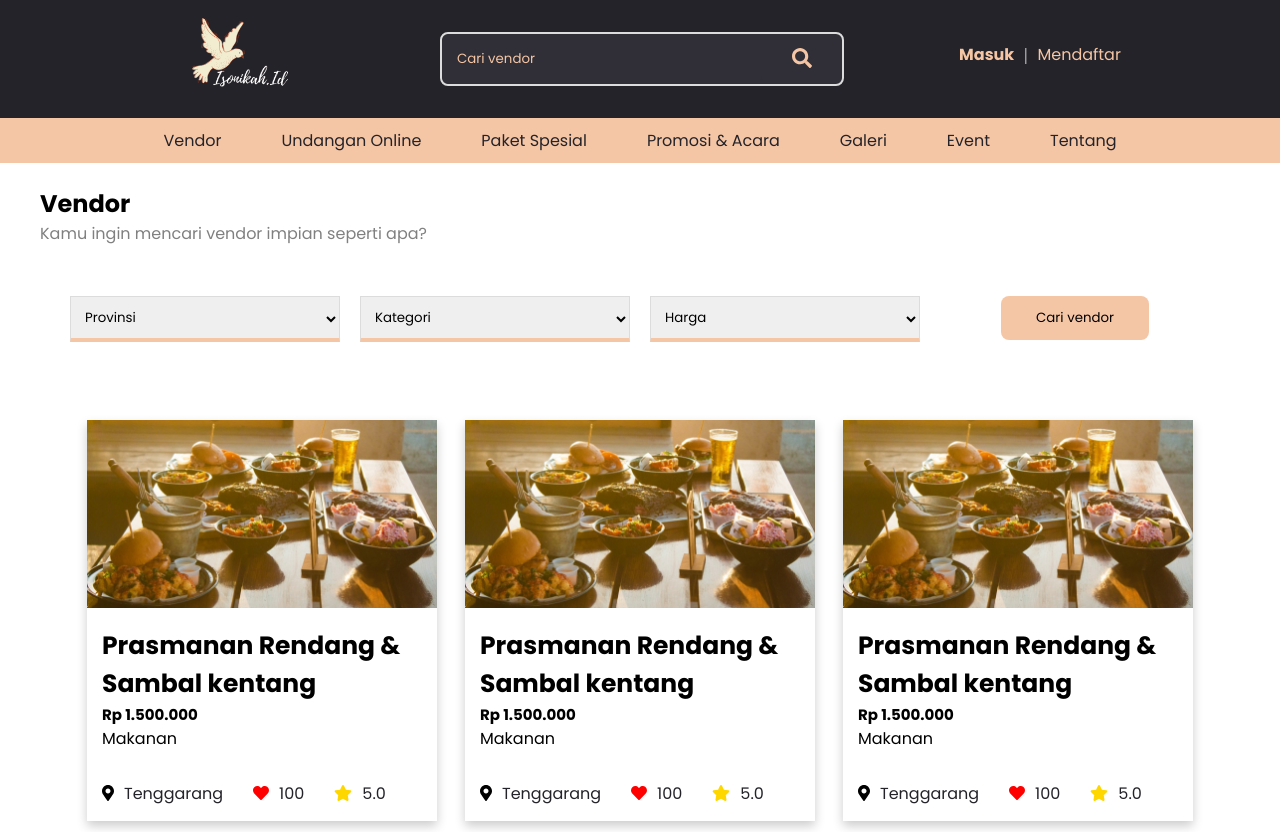
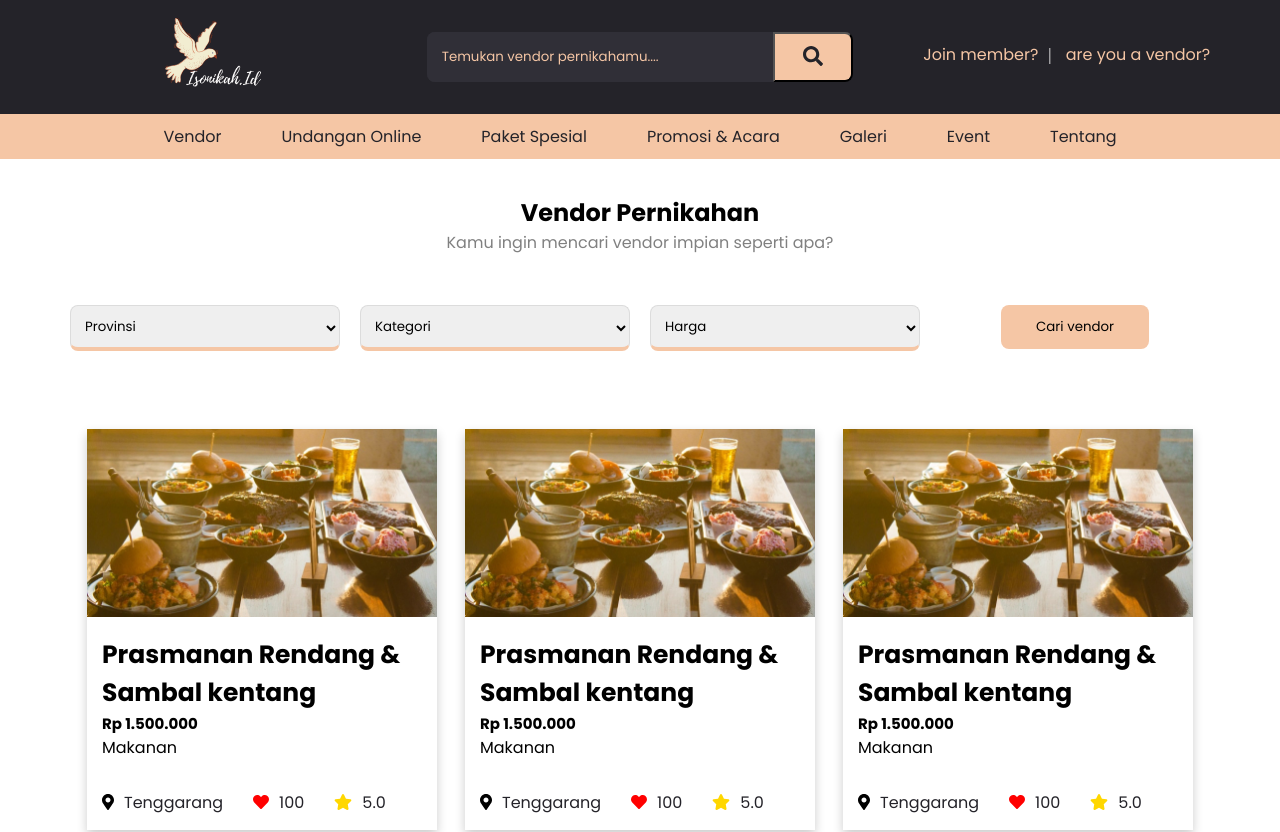
Before and after one commit to Degovan/vue-isonikah, a Vue app: page /vendor in a window 1280 px wide. Shown: the top 832 px of the page. Built offline with nearby package versions, Linux system fonts and the light colour scheme.

Commit message:
change: ui kit updated fix bug

```diff
--- a/src/assets/sass/header.scss
+++ b/src/assets/sass/header.scss
@@ -20,7 +20,6 @@
           }
           .input-search {
             width: 100%;
-            border: 2px solid #dcdcdc;
             margin: 2rem 0;
             display: flex;
             border-radius: 8px;
@@ -30,9 +29,9 @@
             -ms-border-radius: 8px;
             -o-border-radius: 8px;
             input {
+              border: none;
               width: 100%;
               padding: 15px;
-              border: none;
               font-family: $poppins;
               color: $secondary;
               border-radius: 8px;
@@ -41,6 +40,8 @@
               -moz-border-radius: 8px;
               -ms-border-radius: 8px;
               -o-border-radius: 8px;
+              border-top-right-radius: 0px;
+              border-bottom-right-radius: 0px;
               &::placeholder {
                 color: $secondary;
               }
@@ -48,11 +49,17 @@
           }
           button {
             font-size: 20px;
-            background-color: transparent;
-            border: none;
-            color: $secondary;
+            background-color: $secondary;
+            border-top-right-radius: 8px;
+            border-bottom-right-radius: 8px;
+            border-top-left-radius: 0px;
+            border-bottom-left-radius: 0px;
+            color: $primary;
             max-width: 80px;
             width: 100%;
+            &:active{
+              transform: none;
+            }
           }
           &:nth-child(1) {
           }
--- a/src/assets/sass/kategory.scss
+++ b/src/assets/sass/kategory.scss
@@ -2,7 +2,7 @@
   .box-v1 {
     text-align: center;
     .head-box {
-      text-align: left;
+      text-align: center;
       //   border-bottom: 1px solid #dcdcdc;
       margin-top: 0.2rem;
       padding: 20px;
@@ -50,7 +50,7 @@
   .box-v1 {
     text-align: center;
     .head-box {
-      text-align: left;
+      text-align: center;
       //   border-bottom: 1px solid #dcdcdc;
       margin-top: 0.2rem;
       padding: 20px;
@@ -79,6 +79,7 @@
             box-sizing: border-box;
             font-family: $poppins;
             padding: 10px;
+            border-radius: 8px;
             width: 100%;
             border: 1px solid #dcdcdc;
             border-bottom: 4px solid $secondary;
@@ -186,6 +187,7 @@
         }
       }
       .wrapper-card {
+        text-align: center;
         .card {
           margin: 10px;
           max-width: 280px;
--- a/src/assets/sass/main.css
+++ b/src/assets/sass/main.css
@@ -20,7 +20,6 @@
 }
 #header .header .flex-header .col-head .input-search {
   width: 100%;
-  border: 2px solid #dcdcdc;
   margin: 2rem 0;
   display: flex;
   border-radius: 8px;
@@ -31,9 +30,9 @@
   -o-border-radius: 8px;
 }
 #header .header .flex-header .col-head .input-search input {
+  border: none;
   width: 100%;
   padding: 15px;
-  border: none;
   font-family: "Poppins", -apple-system, BlinkMacSystemFont, "Segoe UI", Roboto, Oxygen, Ubuntu, Cantarell, "Open Sans", "Helvetica Neue", sans-serif;
   color: #F5C6A5;
   border-radius: 8px;
@@ -42,17 +41,25 @@
   -moz-border-radius: 8px;
   -ms-border-radius: 8px;
   -o-border-radius: 8px;
+  border-top-right-radius: 0px;
+  border-bottom-right-radius: 0px;
 }
 #header .header .flex-header .col-head .input-search input::placeholder {
   color: #F5C6A5;
 }
 #header .header .flex-header .col-head button {
   font-size: 20px;
-  background-color: transparent;
-  border: none;
-  color: #F5C6A5;
+  background-color: #F5C6A5;
+  border-top-right-radius: 8px;
+  border-bottom-right-radius: 8px;
+  border-top-left-radius: 0px;
+  border-bottom-left-radius: 0px;
+  color: #242329;
   max-width: 80px;
   width: 100%;
+}
+#header .header .flex-header .col-head button:active {
+  transform: none;
 }
 #header .header .flex-header .col-head:nth-child(3) {
   text-align: center;
@@ -188,6 +195,10 @@ input {
   outline: none;
 }
 
+select {
+  outline: none !important;
+}
+
 button {
   cursor: pointer;
   transition: 0.4s ease;
@@ -261,7 +272,7 @@ a {
   width: 100%;
   background-position: center;
   background-size: cover;
-  height: 80vh;
+  height: 78vh;
   box-sizing: border-box;
 }
 .home .box-p1 .item-carousel img {
@@ -1080,8 +1091,8 @@ a {
   text-align: center;
 }
 .vendor .box-v1 .head-box {
-  text-align: left;
-  margin-top: 0.2rem;
+  text-align: center;
+  margin-top: 1rem;
   padding: 20px;
 }
 .vendor .box-v1 .head-box h2 {
@@ -1111,6 +1122,7 @@ a {
   font-family: "Poppins", -apple-system, BlinkMacSystemFont, "Segoe UI", Roboto, Oxygen, Ubuntu, Cantarell, "Open Sans", "Helvetica Neue", sans-serif;
   padding: 10px;
   width: 100%;
+  border-radius: 8px;
   border: 1px solid #dcdcdc;
   border-bottom: 4px solid #F5C6A5;
   width: 100%;
@@ -1206,7 +1218,7 @@ a {
   text-align: center;
 }
 .kategory .box-v1 .head-box {
-  text-align: left;
+  text-align: center;
   margin-top: 0.2rem;
   padding: 20px;
 }
@@ -1250,7 +1262,7 @@ a {
   text-align: center;
 }
 #subkategory .box-v1 .head-box {
-  text-align: left;
+  text-align: center;
   margin-top: 0.2rem;
   padding: 20px;
 }
@@ -1281,6 +1293,7 @@ a {
   box-sizing: border-box;
   font-family: "Poppins", -apple-system, BlinkMacSystemFont, "Segoe UI", Roboto, Oxygen, Ubuntu, Cantarell, "Open Sans", "Helvetica Neue", sans-serif;
   padding: 10px;
+  border-radius: 8px;
   width: 100%;
   border: 1px solid #dcdcdc;
   border-bottom: 4px solid #F5C6A5;
@@ -1374,6 +1387,9 @@ a {
     width: 100%;
     box-sizing: border-box;
   }
+  #subkategory .box-v1 .wrapper-card {
+    text-align: center;
+  }
   #subkategory .box-v1 .wrapper-card .card {
     margin: 10px;
     max-width: 280px;
--- a/src/assets/sass/main.scss
+++ b/src/assets/sass/main.scss
@@ -20,6 +20,9 @@
 input {
   -webkit-tap-highlight-color: transparent;
   outline: none;
+}
+select{
+  outline: none !important;
 }
 button {
   cursor: pointer;
@@ -95,7 +98,7 @@ a {
       width: 100%;
       background-position: center;
       background-size: cover;
-      height: 80vh;
+      height: 78vh;
       box-sizing: border-box;
       img {
         filter: brightness(50%);
--- a/src/assets/sass/vendor.scss
+++ b/src/assets/sass/vendor.scss
@@ -2,9 +2,9 @@
   .box-v1 {
     text-align: center;
     .head-box {
-      text-align: left;
+      text-align: center;
       //   border-bottom: 1px solid #dcdcdc;
-      margin-top: 0.2rem;
+      margin-top: 1rem;
       padding: 20px;
       h2 {
         font-family: $poppins;
@@ -31,6 +31,7 @@
             font-family: $poppins;
             padding: 10px;
             width: 100%;
+            border-radius: 8px;
             border: 1px solid #dcdcdc;
             border-bottom: 4px solid $secondary;
             width: 100%;
--- a/src/components/Header.vue
+++ b/src/components/Header.vue
@@ -1,7 +1,7 @@
 <template>
   <div id="header">
     <header class="header">
-      <div class="container">
+      <div>
         <div class="flex-header">
           <div class="col-head">
             <div class="title-brand-icons">
@@ -20,10 +20,11 @@
               <div class="input-search">
                 <input
                   type="text"
+                  placeholder="Temukan vendor pernikahamu...."
                   aria-autocomplete="off"
                   autocomplete="off"
                   name="search"
-                  placeholder="Cari vendor"
+
                 />
                 <button><fa :icon="['fas', 'search']" /></button>
               </div>
@@ -31,8 +32,8 @@
           </div>
           <div class="col-head">
             <div class="auth-link">
-              <a href="#"><b>Masuk</b></a
-              >|<a href="#">Mendaftar</a>
+              <a href="#">Join member?</a
+              >|<a href="#"> are you a vendor?</a>
             </div>
           </div>
           <div class="col-head">
@@ -98,5 +99,7 @@ export default {
       }, 380);
     },
   },
+  mounted(){
+  }
 };
 </script>
--- a/src/views/Vendor.vue
+++ b/src/views/Vendor.vue
@@ -4,7 +4,7 @@
         <div class="box-v1">
         <div class="head-box">
             <div class="container">
-                <h2>Vendor</h2>
+                <h2>Vendor Pernikahan</h2>
                 <p>Kamu  ingin mencari vendor impian seperti apa?</p>
             </div>
         </div>
```
Also changed, not shown: src/main.js (line endings or trailing spaces), 1 other file (tests, documents, lock files or other folders).
